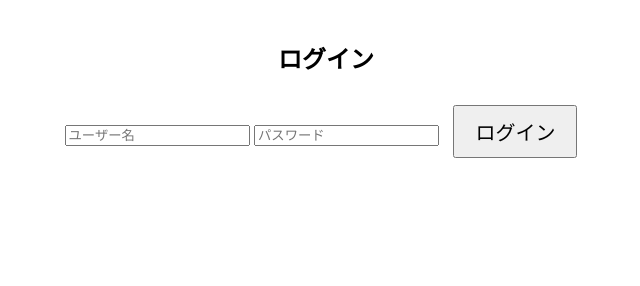
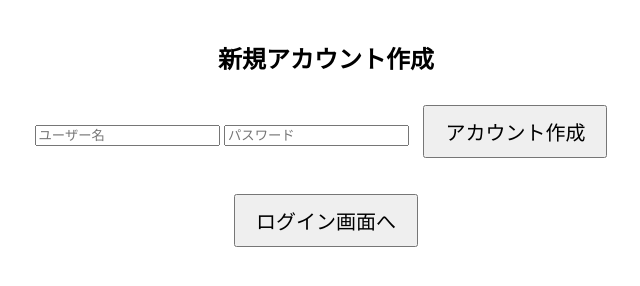
Before and after one commit to takoika3/clicker-game, a plain HTML site: page index.html in a window 1280 px wide. Shown: the whole page, without its empty margins (314-954 px from the left). Drawn offline with Linux system fonts and the light colour scheme.

Commit message:
Add signup screen to index.html

```diff
--- a/index.html
+++ b/index.html
@@ -7,13 +7,24 @@
 </head>
 <body>
 
+  <!-- 新規登録画面 -->
+  <div id="signupScreen">
+    <h2>新規アカウント作成</h2>
+    <input id="newUser" placeholder="ユーザー名">
+    <input id="newPass" type="password" placeholder="パスワード">
+    <button id="signupBtn">アカウント作成</button>
+    <p id="signupError" style="color:red;"></p>
+    <p><button id="gotoLogin">ログイン画面へ</button></p>
+  </div>
+
   <!-- ログイン画面 -->
-  <div id="loginScreen">
+  <div id="loginScreen" style="display:none;">
     <h2>ログイン</h2>
-    <input id="username" placeholder="ユーザー名">
-    <input id="password" type="password" placeholder="パスワード">
+    <input id="loginUser" placeholder="ユーザー名">
+    <input id="loginPass" type="password" placeholder="パスワード">
     <button id="loginBtn">ログイン</button>
     <p id="loginError" style="color:red;"></p>
+    <p><button id="gotoSignup">新規登録へ</button></p>
   </div>
 
   <!-- ゲーム画面 -->
```
